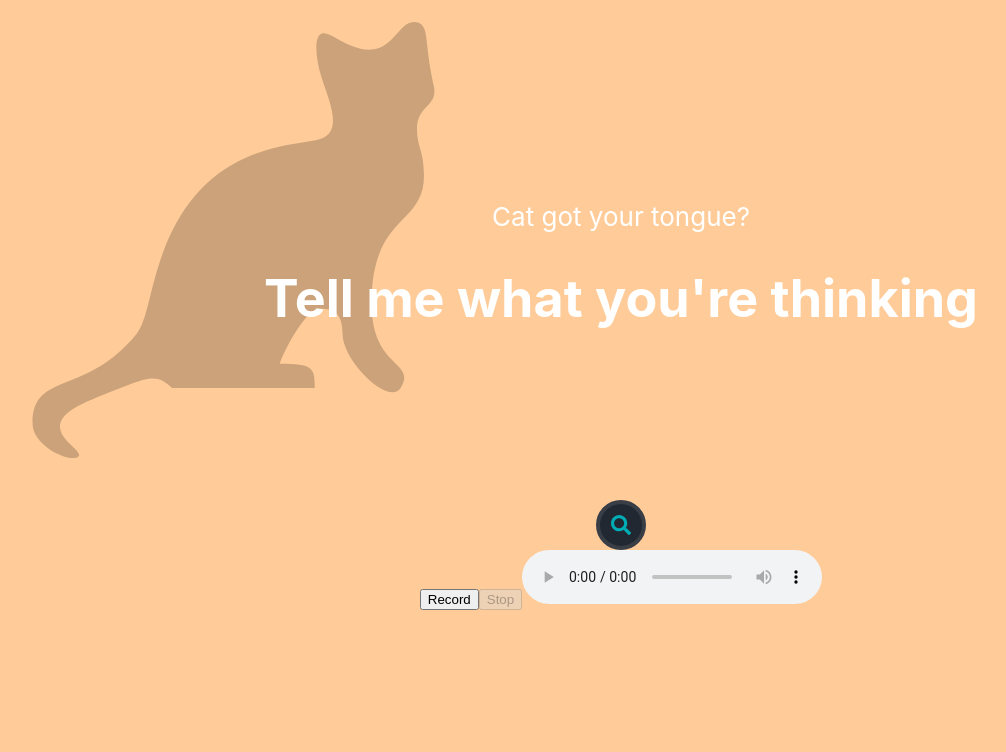
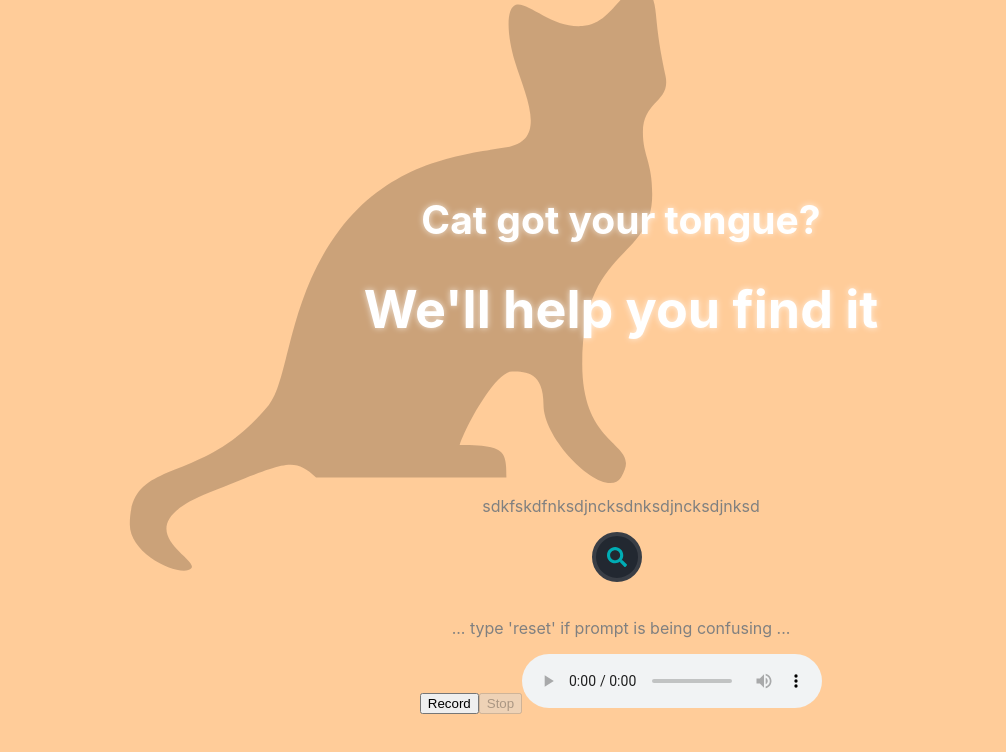
Before and after one commit to cnmnzhang/tip-of-your-tongue, a React (Create React App) app in the folder frontend/: page / in a window 1280 px wide. Shown: the top 752 px of the page, without its empty margins (19-1025 px from the left). Built offline with nearby package versions, Linux system fonts and the light colour scheme; what mic-recorder-to-mp3 would draw is missing.

Commit message:
formatting and audio

```diff
--- a/frontend/src/App.jsx
+++ b/frontend/src/App.jsx
@@ -4,6 +4,15 @@ import Search from './components/Search';
 import Audio from './components/Audio';
 
 function App() {
+
+  // const API_KEY = process.env.CAT_API_KEY
+
+  // useEffect(() => {
+  //   fetch("https://api.thecatapi.com/v1/images/search")
+  //   .then(response => response.json())
+  //       // 4. Setting *dogImage* to the image url that we received from the response above
+  //   .then(data => setDogImage(data.message))
+  // },[])
 
 
   return (
@@ -12,11 +21,11 @@ function App() {
         <img src={cat} className="App-logo" alt="logo" />
         <div className="App-text">
 
-        <p>
+        <h2>
           Cat got your tongue?
-        </p>
+        </h2>
         <h1>
-          Tell me what you're thinking
+          We'll help you find it
         </h1>
 
         </div>
@@ -25,7 +34,14 @@ function App() {
       <div className="App-body">
 
         <Search />
-        <Audio />
+
+
+      <p>
+        ... type 'reset' if prompt is being confusing ...
+      </p>
+
+
+      <Audio />
 
 
       </div>
--- a/frontend/src/assets/index.css
+++ b/frontend/src/assets/index.css
@@ -18,12 +18,12 @@ code {
 }
 
 .App-logo {
-  height: 60vmin;
+  height: 80vmin;
   pointer-events: none;
   position: absolute;
   z-index: 2;
-  margin-top: 0vmin;
-  left: 0vmin;
+  margin-top: 10vmin;
+  left: 10vmin;
   opacity: 0.2;
 }
 
@@ -43,6 +43,18 @@ code {
   color: white;
 }
 
+h1 {
+  text-shadow: 0px 0px 6px rgba(255,255,255,0.7);
+}
+
+h2 {
+  text-shadow: 0px 0px 6px rgba(255,255,255,0.7);
+}
+
+p {
+  color: #808080
+}
+
 .App-text {
   color: white;
   margin-top: 10vh;
@@ -53,15 +65,47 @@ code {
 
 .App-body {
   height: 40vh;
+  width: 100;
   display: flex;
   flex-direction: column;
   align-items: center;
 
 }
 
-.App-audio {
-  margin: 20px;
+<!-- HTML !-->
+<button class="button-35" role="button">Button 35</button>
 
+/* CSS */
+.button-35 {
+  align-items: center;
+  background-color: #fff;
+  border-radius: 12px;
+  box-shadow: transparent 0 0 0 3px,rgba(18, 18, 18, .1) 0 6px 20px;
+  box-sizing: border-box;
+  color: #121212;
+  cursor: pointer;
+  display: inline-flex;
+  flex: 1 1 auto;
+  font-family: Inter,sans-serif;
+  font-size: 1.2rem;
+  font-weight: 700;
+  justify-content: center;
+  line-height: 1;
+  margin: 0;
+  outline: none;
+  padding: 1rem 1.2rem;
+  text-align: center;
+  text-decoration: none;
+  transition: box-shadow .2s,-webkit-box-shadow .2s;
+  white-space: nowrap;
+  border: 0;
+  user-select: none;
+  -webkit-user-select: none;
+  touch-action: manipulation;
+}
+
+.button-35:hover {
+  box-shadow: #121212 0 0 0 3px, transparent 0 0 0 0;
 }
 
 @keyframes App-logo-spin {
--- a/frontend/src/components/Search.jsx
+++ b/frontend/src/components/Search.jsx
@@ -21,37 +21,16 @@ function Search() {
   }, [showSearchInput]);
 
   const [query, setQuery] = useState("")
-  const [result, setResult] = useState("")
+  const [result, setResult] = useState([])
 
-  useEffect(() => {
-    // Update the document title using the browser API
-    function getIntro() {
-      axios({
-        method: "GET",
-        url: `http://127.0.0.1:5000/`,
-      })
-        .then((response) => {
-
-          const res = response.data
-          setResult(res)
-        }).catch((error) => {
-          if (error.response) {
-            console.log(error.response)
-            console.log(error.response.status)
-            console.log(error.response.headers)
-          }
-        })
-    };
-
-    getIntro();
-
-    setResult(["Can you briefly attempt to define the word?", "Enter '?' if you are unsure."])
-  }, []);
+  // useEffect(() => {
+  //   setResult(["Can you briefly attempt to define the word?", "Enter '?' if you are unsure."])
+  //   console.log(result)
+  // }, []);
 
 
   const handleChange = e => {
     setQuery(e.target.value);
-
   };
 
   // new line start
@@ -62,7 +41,6 @@ function Search() {
       url: `http://127.0.0.1:5000/${query}`,
     })
       .then((response) => {
-
         const res = response.data
         setResult(res)
       }).catch((error) => {
@@ -74,13 +52,19 @@ function Search() {
       })
   };
 
+  function response() {
+    return (
+    <div>
+        <Response message={result.message} next={result.next} />
+      </div>
+    )
+  }
+
 
   return (
     <div>
 
-          <div>
-            <Response message={result.message} next={result.next}/>
-          </div>
+      <p>sdkfskdfnksdjncksdnksdjncksdjnksd</p>
 
       <Container
         onMouseEnter={() => setIsHovered(true)}
@@ -94,14 +78,15 @@ function Search() {
           onChange={handleChange}
           onKeyPress={event => {
             if (event.key === 'Enter') {
+              console.log(query)
               getData();
             }
           }}
         />
-        {console.log(query)}
         {showSearchInput ? <IconRightArrow /> : <IconMagnifyingGlass />}
       </Container>
 
+      {response()}
 
 
 
--- a/frontend/src/components/styles.js
+++ b/frontend/src/components/styles.js
@@ -6,6 +6,7 @@ export const Container = styled.div`
   position: relative;
   width: 50px;
   height: 50px;
+  margin-left:110px;
   box-sizing: border-box;
   border-radius: 50px;
   border: 4px solid #393e46;
@@ -21,7 +22,7 @@ export const Container = styled.div`
   ${({ hover }) =>
     hover &&
     css`
-      width: 50px;
+      width: 50%;
       -webkit-box-shadow: 5px 5px 15px 5px rgba(0, 0, 0, 0.74);
       box-shadow: 5px 5px 15px 5px rgba(0, 0, 0, 0.74);
       border: 4px solid #00adb5;
--- a/frontend/src/icons/arrowRight.js
+++ b/frontend/src/icons/arrowRight.js
@@ -5,7 +5,7 @@ const IconRightArrow = (props) => (
       viewBox="0 0 512 512"
       {...props}
     >
-      <title>Arrow Rigth Icon</title>
+      <title>Arrow Right Icon</title>
       <path d="M190.5 66.9l22.2-22.2c9.4-9.4 24.6-9.4 33.9 0L441 239c9.4 9.4 9.4 24.6 0 33.9L246.6 467.3c-9.4 9.4-24.6 9.4-33.9 0l-22.2-22.2c-9.5-9.5-9.3-25 .4-34.3L311.4 296H24c-13.3 0-24-10.7-24-24v-32c0-13.3 10.7-24 24-24h287.4L190.9 101.2c-9.8-9.3-10-24.8-.4-34.3z" />
     </svg>
   );
```
Also changed, not shown: 1 other file (tests, documents, lock files or other folders).
